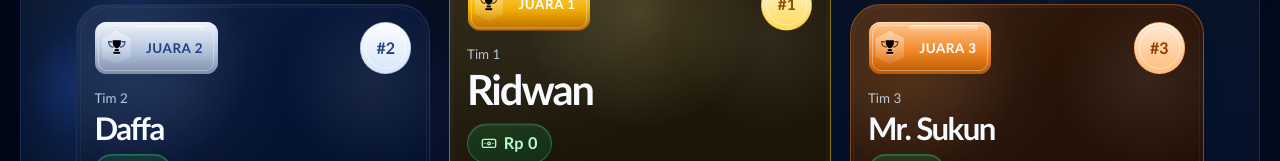
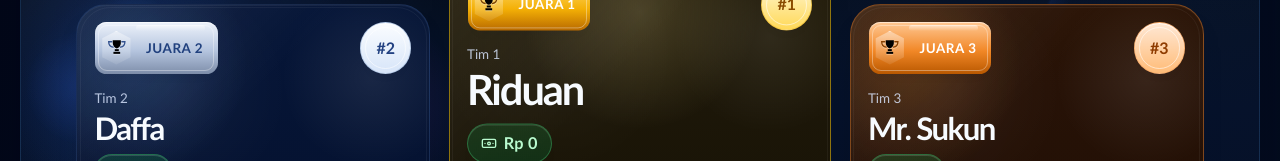
Before and after one commit to fairusinampratama/skynet-infra-deployment, a Vue app: page / in a window 1280 px wide. Shown: the part 288-449 px from the top of the page. Built offline with nearby package versions, Linux system fonts and the light colour scheme; no server answers.

Commit message:
Rename team 1 PIC to Riduan

```diff
--- a/src/components/DailyInputForm.vue
+++ b/src/components/DailyInputForm.vue
@@ -14,7 +14,7 @@ const emit = defineEmits(['submit'])
 const today = new Date().toISOString().split('T')[0]
 
 const teamCards = [
-  { key: 'tim1', title: 'Tim 1', pic: 'Ridwan' },
+  { key: 'tim1', title: 'Tim 1', pic: 'Riduan' },
   { key: 'tim2', title: 'Tim 2', pic: 'Daffa' },
   { key: 'tim3', title: 'Tim 3', pic: 'Mr. Sukun' },
   { key: 'tim4', title: 'Tim 4', pic: 'Rafly' }
--- a/src/components/InputForm.vue
+++ b/src/components/InputForm.vue
@@ -7,14 +7,14 @@ const today = new Date().toISOString().split('T')[0]
 
 const formData = ref({
   date: today,
-  team: 'Tim 1 (Ridwan)',
+  team: 'Tim 1 (Riduan)',
   odp: 0,
   odc: 0,
   notes: ''
 })
 
 const teams = [
-  'Tim 1 (Ridwan)',
+  'Tim 1 (Riduan)',
   'Tim 2 (Daffa)',
   'Tim 3 (Mr. Sukun)',
   'Tim 4 (Rafly)'
--- a/src/composables/useDashboard.js
+++ b/src/composables/useDashboard.js
@@ -5,7 +5,7 @@ const hasFetchedLogs = ref(false)
 const fetchLogsFailed = ref(false)
 
 const SHOWCASE_TEAMS = [
-  { id: 1, name: 'Tim 1', pic: 'Ridwan', odp: 26, odc: 2, totalInstalled: 28 },
+  { id: 1, name: 'Tim 1', pic: 'Riduan', odp: 26, odc: 2, totalInstalled: 28 },
   { id: 3, name: 'Tim 3', pic: 'Mr. Sukun', odp: 24, odc: 3, totalInstalled: 27 },
   { id: 2, name: 'Tim 2', pic: 'Daffa', odp: 20, odc: 1, totalInstalled: 21 },
   { id: 4, name: 'Tim 4', pic: 'Rafly', odp: 4, odc: 1, totalInstalled: 5 }
@@ -83,7 +83,7 @@ export function useDashboard() {
   }
 
   const emptyTeams = [
-    { id: 1, name: 'Tim 1', pic: 'Ridwan', odp: 0, odc: 0, totalInstalled: 0 },
+    { id: 1, name: 'Tim 1', pic: 'Riduan', odp: 0, odc: 0, totalInstalled: 0 },
     { id: 2, name: 'Tim 2', pic: 'Daffa', odp: 0, odc: 0, totalInstalled: 0 },
     { id: 3, name: 'Tim 3', pic: 'Mr. Sukun', odp: 0, odc: 0, totalInstalled: 0 },
     { id: 4, name: 'Tim 4', pic: 'Rafly', odp: 0, odc: 0, totalInstalled: 0 }
@@ -95,7 +95,7 @@ export function useDashboard() {
     }
 
     const totals = [
-      { id: 1, name: 'Tim 1', pic: 'Ridwan', odp: 0, odc: 0 },
+      { id: 1, name: 'Tim 1', pic: 'Riduan', odp: 0, odc: 0 },
       { id: 2, name: 'Tim 2', pic: 'Daffa', odp: 0, odc: 0 },
       { id: 3, name: 'Tim 3', pic: 'Mr. Sukun', odp: 0, odc: 0 },
       { id: 4, name: 'Tim 4', pic: 'Rafly', odp: 0, odc: 0 }
```
Also changed, not shown: 1 other file (tests, documents, lock files or other folders).
